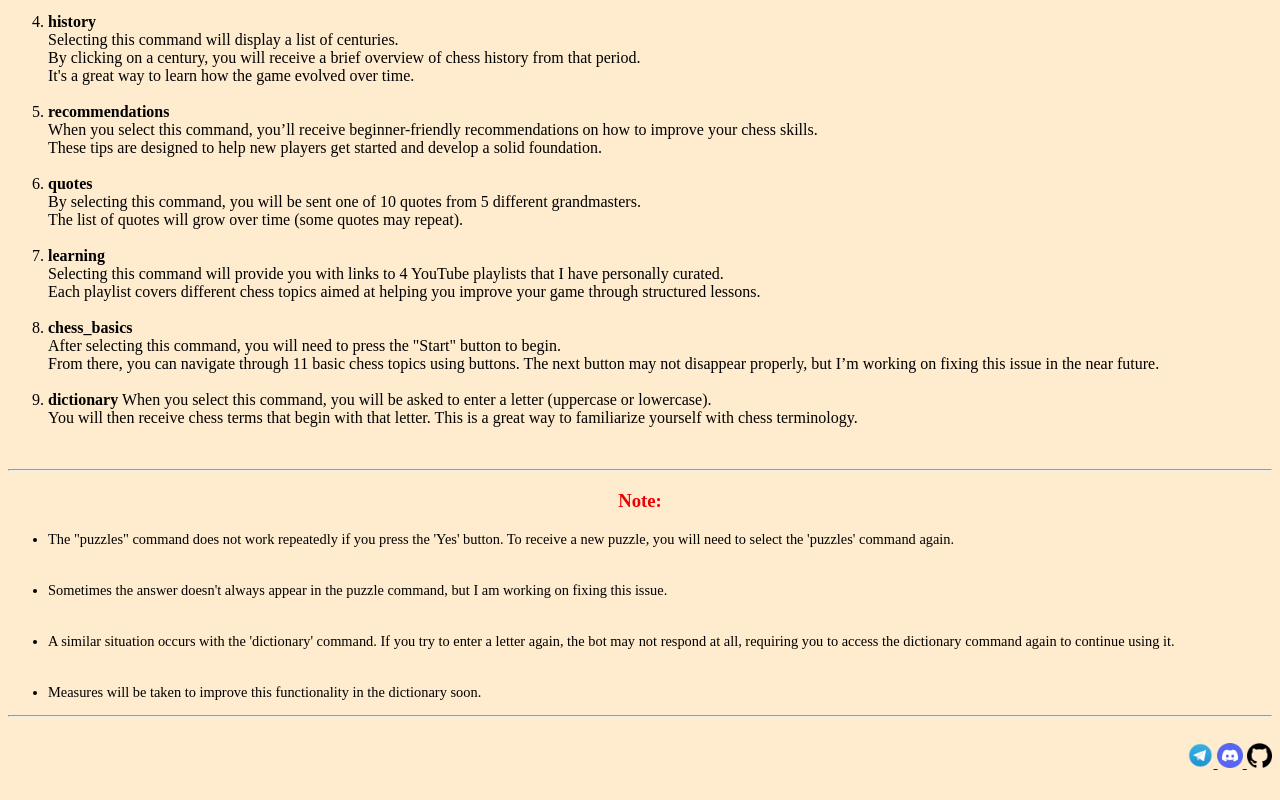
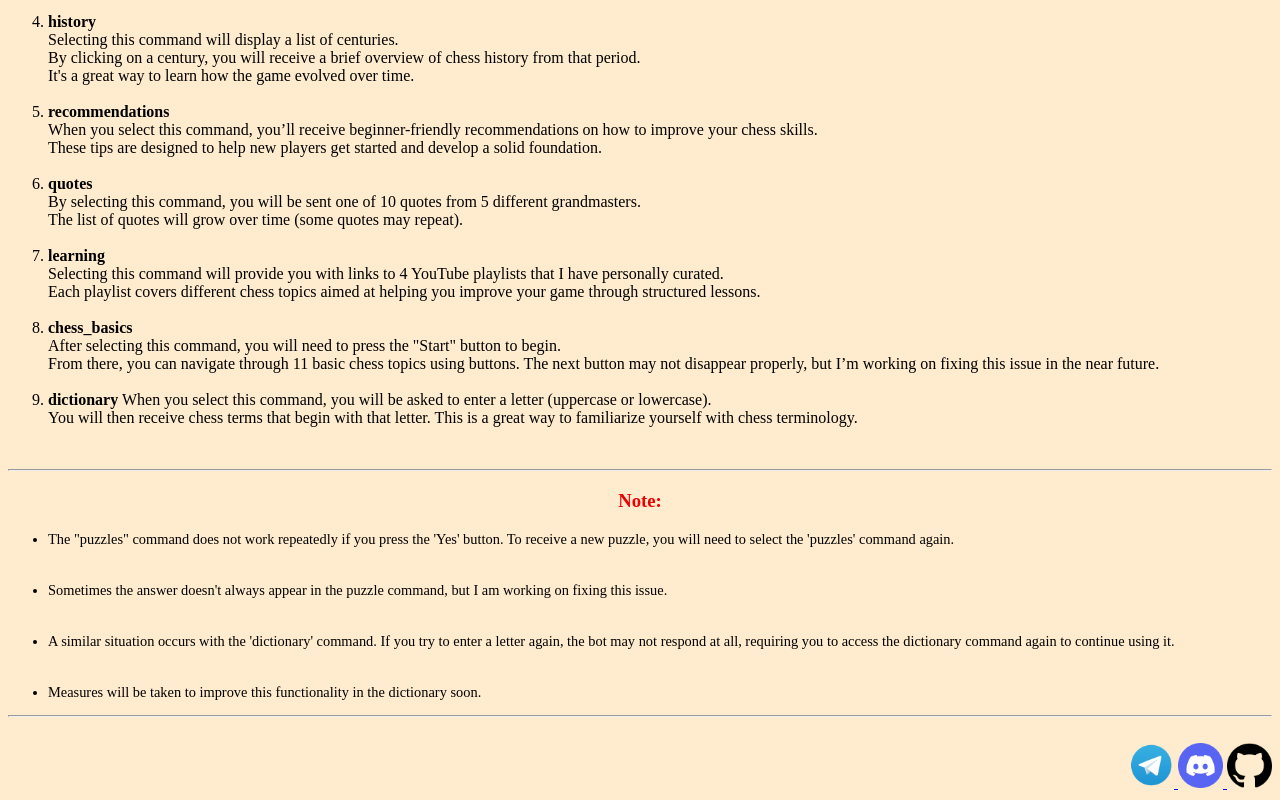
Before and after one commit to travkaa0/website-for-bot, a plain HTML site: page index.html in a window 1280 px wide. Shown: the part 647-1447 px from the top of the page. Drawn offline with Linux system fonts and the light colour scheme; a web font is replaced by a local one.

Commit message:
structure

```diff
--- a/index.html
+++ b/index.html
@@ -75,15 +75,15 @@
         <footer align="right">
 
             <a href="https://t.me/travkaa_dev" target="_blank">
-                <img src="./logo/telegram.png" width="2%" alt="telegram">
+                <img src="./logo/telegram.png" width="45" alt="telegram">
             </a>
 
             <a href="https://discordapp.com/users/796523526105464842/" target="_blank">
-                <img src="./logo/discord.png" width="2%" alt="discord">
+                <img src="./logo/discord.png" width="45" alt="discord">
             </a>
 
             <a href="https://github.com/travkaa0" target="_blank">
-                <img src="./logo/github.png" width="2%" alt="github">
+                <img src="./logo/github.png" width="45" alt="github">
             </a>
 
         </footer>
```
